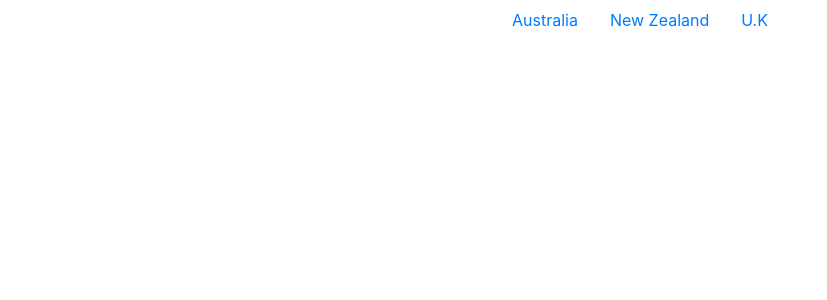
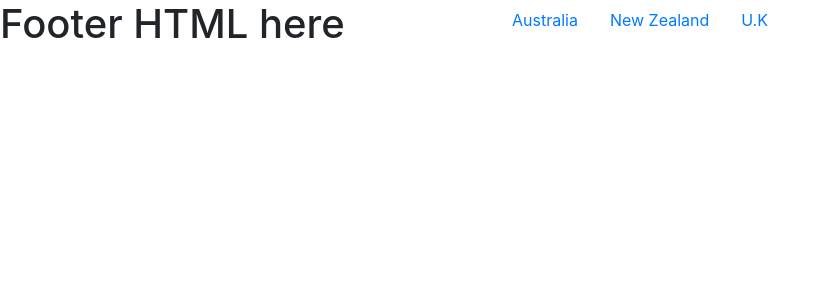
Before and after one commit to perrinjack/groundz, a React (Create React App) app: page /australia in a window 1280 px wide. Shown: the top 300 px of the page, without its empty margins (0-827 px from the left). Built offline with nearby package versions, Linux system fonts and the light colour scheme.

Commit message:
Footer component built. Renders just a header at the moment

```diff
--- a/src/App.js
+++ b/src/App.js
@@ -6,7 +6,7 @@ import {
   Redirect,
 } from 'react-router-dom';
 import Navigation from './components/Navigation';
-
+import Footer from './components/Footer';
 class App extends Component {
   render() {
     return (
@@ -17,6 +17,7 @@ class App extends Component {
             <Route exact path="/" render={() => <Redirect to="/australia" />} />
             <Route path="/australia" />
           </Switch>
+          <Route render={(props) => <Footer />} />
         </div>
       </Router>
     );
--- /dev/null
+++ b/src/components/Footer.js
@@ -0,0 +1,7 @@
+import React from 'react';
+
+const Footer = () => {
+  return <h1>Footer HTML here</h1>;
+};
+
+export default Footer;
```
